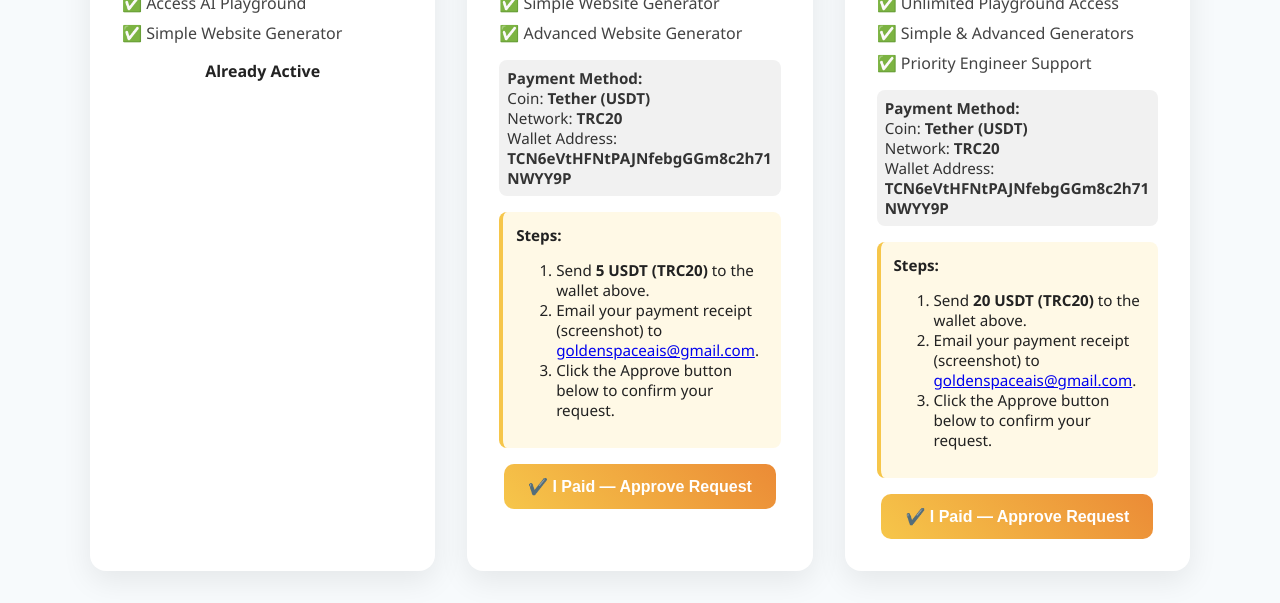
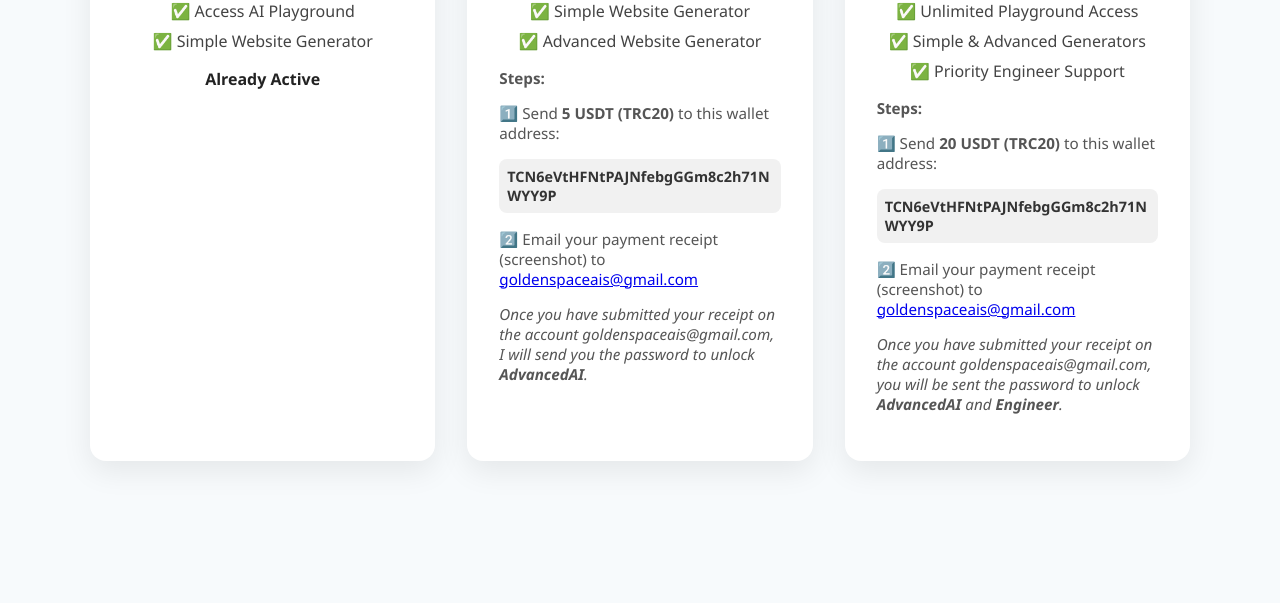
Before and after one commit to GoldenSpaceAI/codegoldenai, a website: page plans.html in a window 1280 px wide. Shown: the part 278-881 px from the top of the page. After the commit the page ends 800 px from the top, so only its background shows below. Drawn offline with Linux system fonts and the light colour scheme.

Commit message:
Update plans.html

```diff
--- a/plans.html
+++ b/plans.html
@@ -44,74 +44,38 @@
       -webkit-text-fill-color: transparent;
     }
     .price {
-      font-size: 1.6rem;
+      font-size: 2rem;
       font-weight: bold;
       margin: 1rem 0;
       color: #222;
     }
-    ul {
-      list-style: none;
-      padding: 0;
-      margin: 1rem 0;
-      text-align: left;
-    }
-    ul li {
-      margin: 0.5rem 0;
-      color: #444;
-    }
+    ul { list-style: none; padding: 0; margin: 1rem 0; }
+    ul li { margin: 0.5rem 0; color: #444; }
     .wallet {
       margin-top: 1rem;
-      font-size: 0.95rem;
+      font-size: 0.9rem;
       color: #333;
       word-break: break-all;
       padding: 0.5rem;
       background: #f1f1f1;
       border-radius: 8px;
+    }
+    .note {
+      margin-top: 1rem;
+      font-size: 0.95rem;
+      color: #555;
       text-align: left;
-    }
-    .steps {
-      margin-top: 1rem;
-      text-align: left;
-      font-size: 0.95rem;
-      background: #fff9e6;
-      border-left: 4px solid #f6c64a;
-      padding: 0.8rem;
-      border-radius: 8px;
-    }
-    .btn {
-      display: inline-block;
-      margin-top: 1rem;
-      padding: 0.8rem 1.5rem;
-      border-radius: 10px;
-      font-weight: bold;
-      cursor: pointer;
-      border: none;
-      font-size: 1rem;
-      transition: 0.3s;
-    }
-    .btn-primary {
-      background: linear-gradient(45deg, #f6c64a, #eb8b36);
-      color: white;
-    }
-    .btn-primary:hover { opacity: 0.9; }
-    .success {
-      margin-top: 1rem;
-      padding: 1rem;
-      border-radius: 8px;
-      background: #e6ffed;
-      color: #1a7f37;
-      font-weight: bold;
-      display: none;
     }
   </style>
 </head>
 <body>
   <header>💳 Choose Your Plan</header>
+
   <main>
     <!-- Free Plan -->
     <div class="plan">
       <h2>Free</h2>
-      <div class="price">0 USDT/month</div>
+      <div class="price">0 USDT / month</div>
       <ul>
         <li>✅ Access AI Playground</li>
         <li>✅ Simple Website Generator</li>
@@ -122,77 +86,41 @@
     <!-- Plus Plan -->
     <div class="plan">
       <h2>Plus</h2>
-      <div class="price">5 USDT/month</div>
+      <div class="price">5 USDT / month</div>
       <ul>
         <li>✅ Simple Website Generator</li>
         <li>✅ Advanced Website Generator</li>
       </ul>
-      <div class="wallet">
-        <strong>Payment Method:</strong><br>
-        Coin: <b>Tether (USDT)</b><br>
-        Network: <b>TRC20</b><br>
-        Wallet Address: <br>
-        <strong>TCN6eVtHFNtPAJNfebgGGm8c2h71NWYY9P</strong>
+
+      <div class="note">
+        <p><strong>Steps:</strong></p>
+        <p>1️⃣ Send <strong>5 USDT (TRC20)</strong> to this wallet address:</p>
+        <div class="wallet"><strong>TCN6eVtHFNtPAJNfebgGGm8c2h71NWYY9P</strong></div>
+        <p>2️⃣ Email your payment receipt (screenshot) to <a href="mailto:goldenspaceais@gmail.com">goldenspaceais@gmail.com</a></p>
+
+        <p style="margin-top:0.8rem;"><em>Once you have submitted your receipt on the account goldenspaceais@gmail.com, I will send you the password to unlock <strong>AdvancedAI</strong>.</em></p>
       </div>
-      <div class="steps">
-        <b>Steps:</b>
-        <ol>
-          <li>Send <b>5 USDT (TRC20)</b> to the wallet above.</li>
-          <li>Email your payment receipt (screenshot) to <a href="mailto:goldenspaceais@gmail.com">goldenspaceais@gmail.com</a>.</li>
-          <li>Click the Approve button below to confirm your request.</li>
-        </ol>
-      </div>
-      <button class="btn btn-primary" onclick="requestUpgrade('plus')">✔️ I Paid — Approve Request</button>
-      <div class="success" id="plusSuccess">✅ Request sent. Pending admin approval.</div>
     </div>
 
     <!-- Pro Plan -->
     <div class="plan">
       <h2>Pro</h2>
-      <div class="price">20 USDT/month</div>
+      <div class="price">20 USDT / month</div>
       <ul>
         <li>✅ Unlimited Playground Access</li>
         <li>✅ Simple & Advanced Generators</li>
         <li>✅ Priority Engineer Support</li>
       </ul>
-      <div class="wallet">
-        <strong>Payment Method:</strong><br>
-        Coin: <b>Tether (USDT)</b><br>
-        Network: <b>TRC20</b><br>
-        Wallet Address: <br>
-        <strong>TCN6eVtHFNtPAJNfebgGGm8c2h71NWYY9P</strong>
+
+      <div class="note">
+        <p><strong>Steps:</strong></p>
+        <p>1️⃣ Send <strong>20 USDT (TRC20)</strong> to this wallet address:</p>
+        <div class="wallet"><strong>TCN6eVtHFNtPAJNfebgGGm8c2h71NWYY9P</strong></div>
+        <p>2️⃣ Email your payment receipt (screenshot) to <a href="mailto:goldenspaceais@gmail.com">goldenspaceais@gmail.com</a></p>
+
+        <p style="margin-top:0.8rem;"><em>Once you have submitted your receipt on the  account goldenspaceais@gmail.com, you will be sent the password to unlock <strong>AdvancedAI</strong> and <strong>Engineer</strong>.</em></p>
       </div>
-      <div class="steps">
-        <b>Steps:</b>
-        <ol>
-          <li>Send <b>20 USDT (TRC20)</b> to the wallet above.</li>
-          <li>Email your payment receipt (screenshot) to <a href="mailto:goldenspaceais@gmail.com">goldenspaceais@gmail.com</a>.</li>
-          <li>Click the Approve button below to confirm your request.</li>
-        </ol>
-      </div>
-      <button class="btn btn-primary" onclick="requestUpgrade('pro')">✔️ I Paid — Approve Request</button>
-      <div class="success" id="proSuccess">✅ Request sent. Pending admin approval.</div>
     </div>
   </main>
-
-  <script>
-    async function requestUpgrade(plan) {
-      try {
-        const res = await fetch("/api/upgrade", {
-          method: "POST",
-          headers: { "Content-Type": "application/json" },
-          body: JSON.stringify({ plan })
-        });
-        if (res.ok) {
-          document.getElementById(plan + "Success").style.display = "block";
-        } else {
-          alert("❌ Failed to send request. Please log in first.");
-        }
-      } catch (err) {
-        console.error("Upgrade request error:", err);
-        alert("Error sending request.");
-      }
-    }
-  </script>
 </body>
 </html>
```
